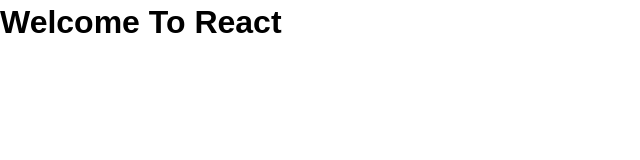
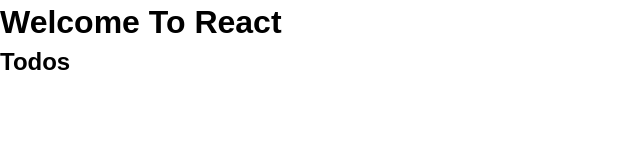
Before and after one commit to Danielandro/react-todo-app, a React (Create React App) app: page / in a window 1280 px wide. Shown: the top 160 px of the page, without its empty margins (0-640 px from the left). Built offline with nearby package versions, Linux system fonts and the light colour scheme.

Commit message:
Create basic Todos component

```diff
--- a/src/App.js
+++ b/src/App.js
@@ -1,10 +1,12 @@
 import React from 'react';
+import Todos from './components/Todos';
 import './App.css';
 
 function App() {
   return (
     <div className="App">
       <h1>Welcome To React</h1>
+      <Todos />
     </div>
   );
 }
--- /dev/null
+++ b/src/components/Todos.js
@@ -0,0 +1,12 @@
+import React from 'react';
+import { directive } from '@babel/types';
+
+function Todos() {
+  return (
+    <div>
+      <h2>Todos</h2>
+    </div>
+  )
+}
+
+export default Todos;
```
